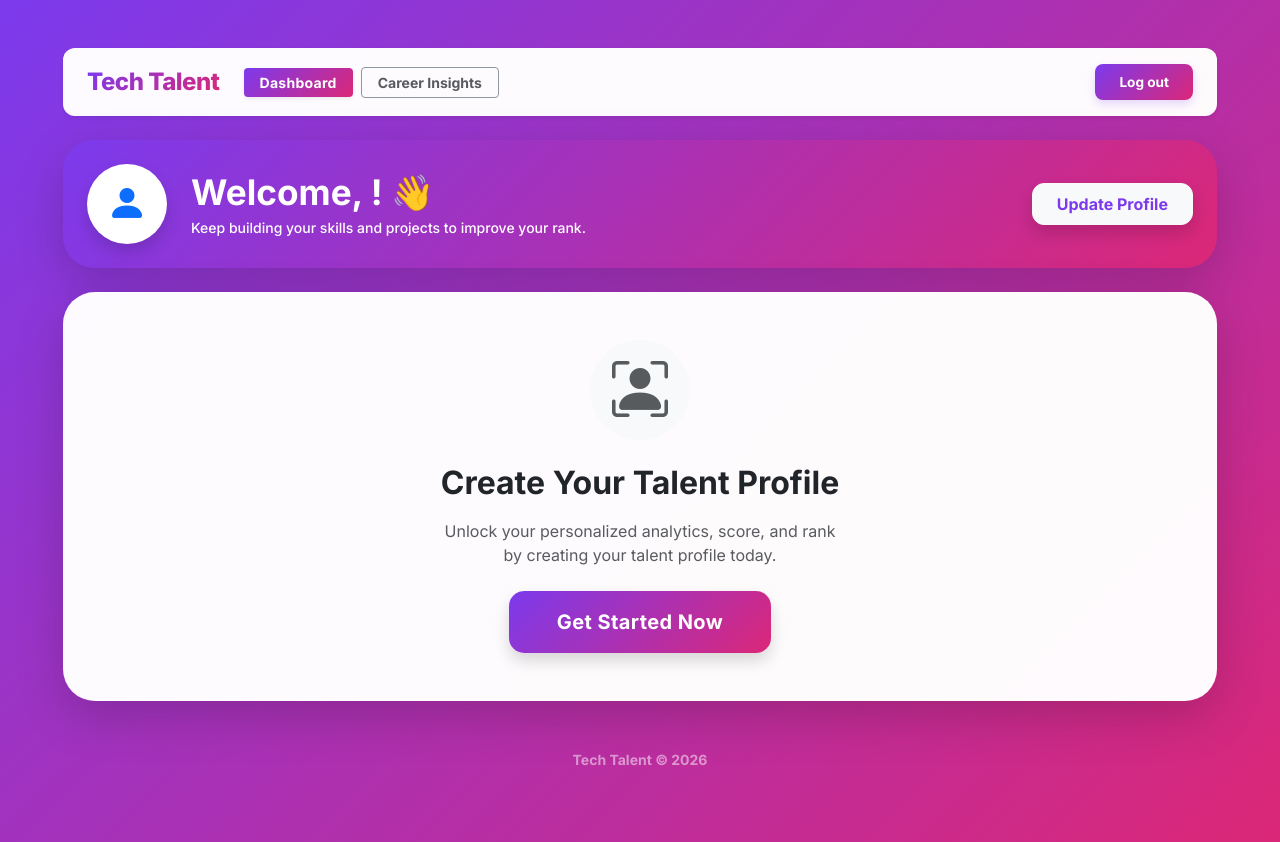
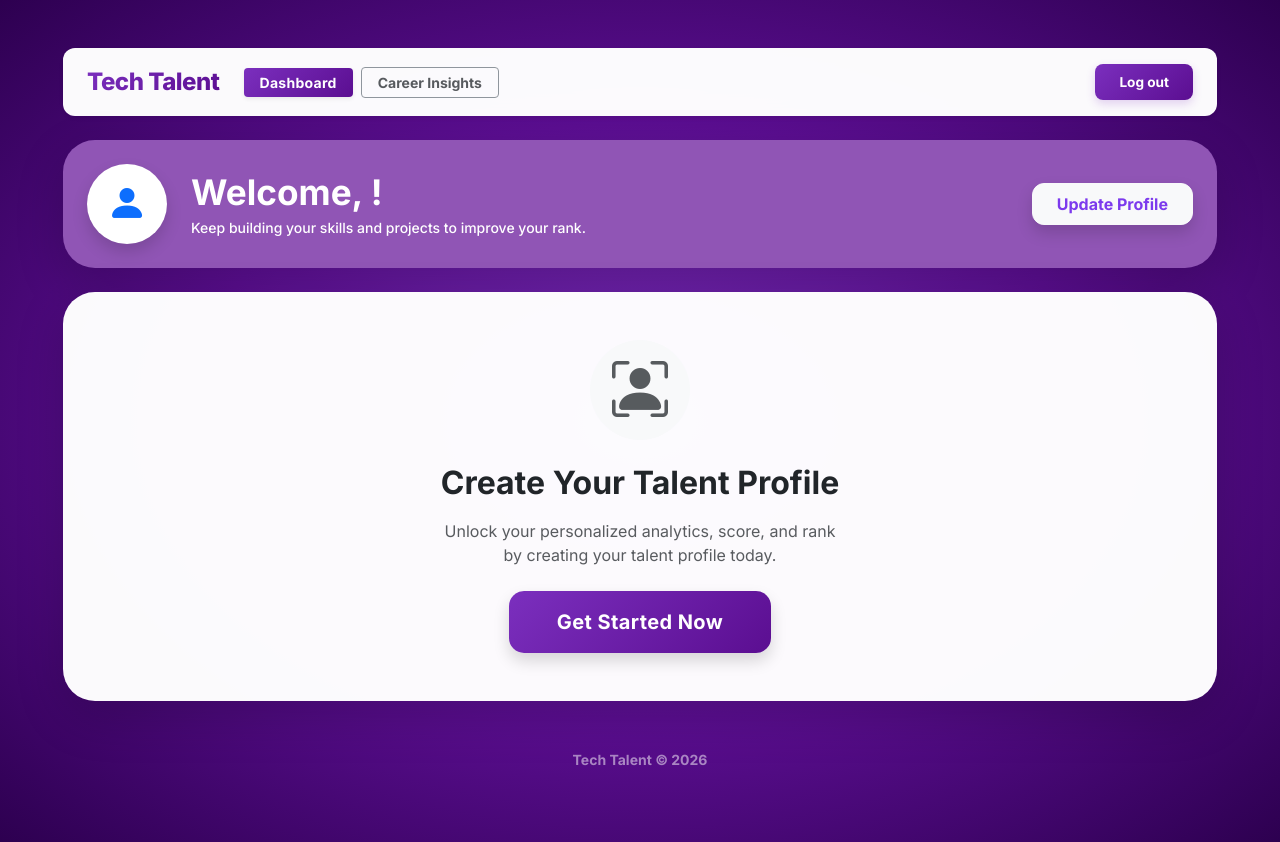
Before and after one commit to SHRIKA8306/Talent_Analytics_System, a React (Create React App) app in the folder frontend/: page / in a window 1280 px wide. Built offline with nearby package versions, Linux system fonts and the light colour scheme; no server answers; sample sign-in values are in the browser's storage.

Commit message:
UI updated

```diff
--- a/frontend/src/App.css
+++ b/frontend/src/App.css
@@ -14,11 +14,11 @@
 
 /* Custom UI Design System */
 :root {
-  --primary-indigo: #7c3aed;
-  --primary-purple: #a42cd6;
-  --primary-pink: #db2777;
-  --indigo-gradient: linear-gradient(135deg, #7c3aed 0%, #db2777 100%);
-  --button-hover: linear-gradient(135deg, #6d28d9 0%, #be185d 100%);
+  --primary-indigo: #7B2FBE;
+  --primary-purple: #5B0E91;
+  --primary-pink: #2D0050;
+  --indigo-gradient: linear-gradient(135deg, #7B2FBE 0%, #5B0E91 100%);
+  --button-hover: linear-gradient(135deg, #5B0E91 0%, #2D0050 100%);
   --card-shadow: 0 10px 25px -5px rgba(0, 0, 0, 0.1), 0 8px 10px -6px rgba(0, 0, 0, 0.1);
   --glass-white: rgba(255, 255, 255, 0.98);
 }
@@ -29,7 +29,7 @@
   border: none;
   color: white !important;
   transition: all 0.3s cubic-bezier(0.4, 0, 0.2, 1);
-  box-shadow: 0 4px 12px rgba(124, 58, 237, 0.25);
+  box-shadow: 0 4px 12px rgba(123, 47, 190, 0.25);
   font-weight: 700;
   letter-spacing: 0.02em;
 }
@@ -37,7 +37,7 @@
 .btn-gradient:hover,
 .btn-gradient:focus {
   filter: brightness(1.1);
-  box-shadow: 0 8px 25px rgba(124, 58, 237, 0.4);
+  box-shadow: 0 8px 25px rgba(123, 47, 190, 0.4);
   transform: translateY(-2px);
 }
 
@@ -111,17 +111,17 @@
   padding: 8px 24px;
   font-size: 0.85rem;
   transition: all 0.3s ease;
-  box-shadow: 0 4px 10px rgba(124, 58, 237, 0.2);
+  box-shadow: 0 4px 10px rgba(123, 47, 190, 0.2);
 }
 
 .btn-logout-gradient:hover {
   filter: brightness(1.2);
-  box-shadow: 0 6px 15px rgba(79, 70, 229, 0.3);
+  box-shadow: 0 6px 15px rgba(91, 14, 145, 0.3);
   transform: translateY(-1px);
 }
 
 .bg-page-gradient {
-  background: var(--indigo-gradient);
+  background: radial-gradient(ellipse at center, #7B2FBE 0%, #5B0E91 50%, #2D0050 100%);
   background-attachment: fixed;
   background-size: cover;
 }
@@ -146,8 +146,8 @@
 
 .form-control-refined:focus {
   background: white;
-  border-color: #7c3aed;
-  box-shadow: 0 0 0 4px rgba(124, 58, 237, 0.1);
+  border-color: #7B2FBE;
+  box-shadow: 0 0 0 4px rgba(123, 47, 190, 0.1);
   outline: none;
 }
 
@@ -183,7 +183,7 @@
 
 .login-toggle-btn.active {
   background: white;
-  color: #7c3aed;
+  color: #7B2FBE;
   box-shadow: 0 4px 6px -1px rgba(0, 0, 0, 0.1);
 }
 
@@ -230,7 +230,7 @@
   left: 0;
   right: 0;
   height: 4px;
-  background: linear-gradient(90deg, #0ea5e9, #22d3ee, #818cf8);
+  background: linear-gradient(90deg, #7B2FBE, #5B0E91, #2D0050);
 }
 
 .border-Glow {
--- a/frontend/src/components/CareerInsights.js
+++ b/frontend/src/components/CareerInsights.js
@@ -149,7 +149,7 @@
                               <h4 className='fw-bold mb-0 text-gradient'>{analysis.matchPercentage}%</h4>
                             </div>
                             <div className='progress bg-secondary bg-opacity-25 mb-2' style={{ height: '12px', borderRadius: '10px' }}>
-                              <div className='progress-bar progress-bar-striped progress-bar-animated' role='progressbar' style={{ width: `${analysis.matchPercentage}%`, background: 'linear-gradient(135deg, #7c3aed 0%, #db2777 100%)' }} aria-valuenow={analysis.matchPercentage} aria-valuemin="0" aria-valuemax="100"></div>
+                              <div className='progress-bar progress-bar-striped progress-bar-animated' role='progressbar' style={{ width: `${analysis.matchPercentage}%`, background: 'linear-gradient(135deg, #7B2FBE 0%, #5B0E91 100%)' }} aria-valuenow={analysis.matchPercentage} aria-valuemin="0" aria-valuemax="100"></div>
                             </div>
                           </div>
                         </div>
--- a/frontend/src/components/EditProfile.js
+++ b/frontend/src/components/EditProfile.js
@@ -301,7 +301,7 @@
                               {/* Progress Slider Container */}
                               <div className='mt-1 position-relative' style={{ height: '4px' }}>
                                 <div className='progress w-100 position-absolute top-50 translate-middle-y rounded-pill' style={{ height: '4px', backgroundColor: 'rgba(124, 58, 237, 0.1)' }}>
-                                  <div className='progress-bar rounded-pill' style={{ width: `${skill.level}%`, backgroundColor: '#7c3aed' }}></div>
+                                  <div className='progress-bar rounded-pill' style={{ width: `${skill.level}%`, background: 'linear-gradient(to right, #7B2FBE, #5B0E91)' }}></div>
                                 </div>
                                 {/* Invisible range input over the top for interactivity */}
                                 <input
--- a/frontend/src/components/ProfileForm.js
+++ b/frontend/src/components/ProfileForm.js
@@ -220,7 +220,7 @@
                               {/* Progress Slider Container */}
                               <div className='mt-1 position-relative' style={{ height: '4px' }}>
                                 <div className='progress w-100 position-absolute top-50 translate-middle-y rounded-pill' style={{ height: '4px', backgroundColor: 'rgba(124, 58, 237, 0.1)' }}>
-                                  <div className='progress-bar rounded-pill' style={{ width: `${skill.level}%`, backgroundColor: '#7c3aed' }}></div>
+                                  <div className='progress-bar rounded-pill' style={{ width: `${skill.level}%`, background: 'linear-gradient(to right, #7B2FBE, #5B0E91)' }}></div>
                                 </div>
                                 {/* Invisible range input over the top for interactivity */}
                                 <input
--- a/frontend/src/components/StudentDashboard.js
+++ b/frontend/src/components/StudentDashboard.js
@@ -71,7 +71,7 @@
         {/* Hero Section */}
         <div className='row mb-4'>
           <div className='col-12'>
-            <div className='card border-0 rounded-5 shadow-lg overflow-hidden' style={{ background: 'linear-gradient(135deg, #7c3aed 0%, #db2777 100%)' }}>
+            <div className='card border-0 rounded-5 shadow-lg overflow-hidden' style={{ background: '#9055B5' }}>
               <div className='card-body p-4 p-md-4 text-white position-relative'>
                 <div className='row align-items-center position-relative' style={{ zIndex: 1 }}>
                   <div className='col-auto mb-2 mb-md-0'>
@@ -90,7 +90,7 @@
                     )}
                   </div>
                   <div className='col'>
-                    <h1 className='fw-bold mb-1' style={{ fontSize: 'clamp(1.5rem, 3vw, 2.2rem)' }}>Welcome, {profile?.name || user?.username}! 👋</h1>
+                    <h1 className='fw-bold mb-1' style={{ fontSize: 'clamp(1.5rem, 3vw, 2.2rem)' }}>Welcome, {profile?.name || user?.username}! </h1>
                     <p className='mb-0 opacity-90 fw-medium small'>Keep building your skills and projects to improve your rank.</p>
                   </div>
                   <div className='col-md-auto mt-3 mt-md-0'>
@@ -134,7 +134,7 @@
                       <div
                         className="position-absolute text-white p-3 shadow-lg text-start"
                         style={{
-                          background: 'linear-gradient(135deg, #7c3aed 0%, #db2777 100%)',
+                          background: '#9055B5',
                           left: '100%',
                           marginLeft: '15px',
                           top: '50%',
@@ -181,7 +181,7 @@
                         </div>
 
                         {/* Tooltip Arrow pointing left */}
-                        <div className="position-absolute" style={{ top: '50%', left: '-8px', transform: 'translateY(-50%)', width: '0', height: '0', borderTop: '8px solid transparent', borderBottom: '8px solid transparent', borderRight: '8px solid #7c3aed' }}></div>
+                        <div className="position-absolute" style={{ top: '50%', left: '-8px', transform: 'translateY(-50%)', width: '0', height: '0', borderTop: '8px solid transparent', borderBottom: '8px solid transparent', borderRight: '8px solid #9055B5' }}></div>
                       </div>
                     )}
                   </div>
```
Also changed, not shown: frontend/public/index.html (+6 -5 lines), frontend/src/components/Login.js (+17 -17 lines), frontend/src/components/Signup.js (+20 -20 lines).
